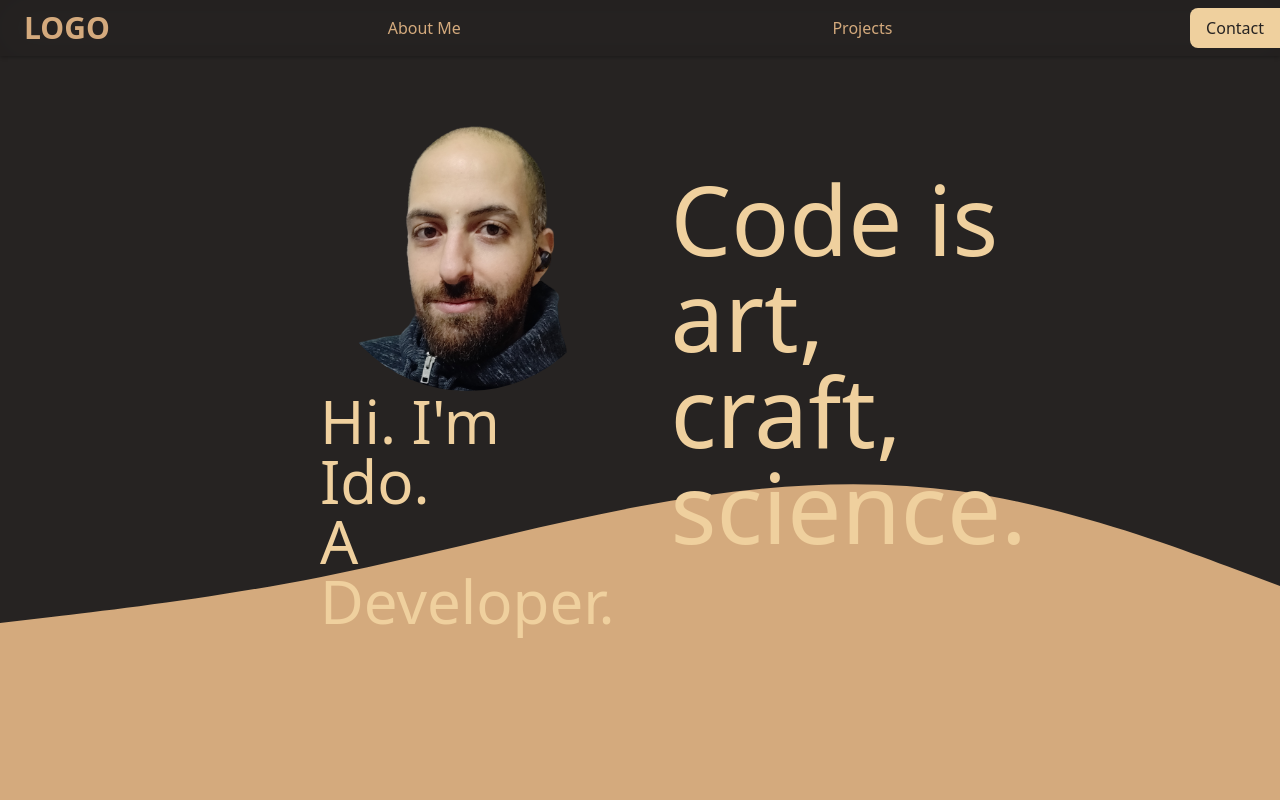
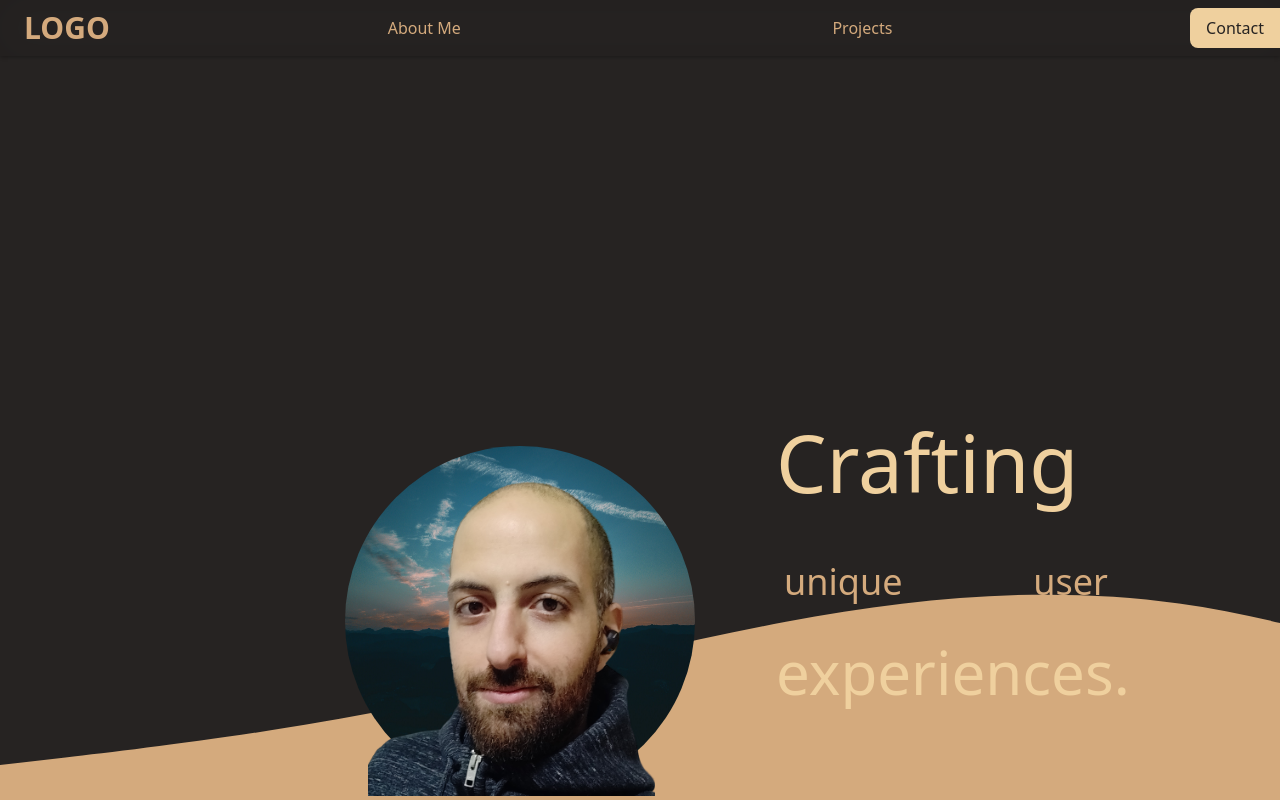
Before and after one commit to MayoNChip/myprotfolio, a Next.js app: page / in a window 1280 px wide. Shown: the top 800 px of the page. Built offline with nearby package versions, Linux system fonts and the light colour scheme.

Commit message:
arranging hero in own component

```diff
--- a/app/page.tsx
+++ b/app/page.tsx
@@ -2,32 +2,13 @@ import Image from "next/image";
 import Link from "next/link";
 import React from "react";
 import coverPicture from "../public/main_cover.png";
+import Hero from "../components/Hero";
 
 function page() {
   return (
-    <>
-      <div className="flex w-1/2 h-full items-center my-10 space-x-14">
-        <div className="flex flex-col items-center">
-          <Image
-            className="rounded-full"
-            // src="https://avatars.githubusercontent.com/u/94110636?s=400&u=66151f36a76602b53d888f41d5a8c311c8da4623&v=4"
-            src={coverPicture}
-            alt="Profile Picture"
-            width={350}
-            height={350}
-          />
-          <h1 className="text-6xl font-light text-secondary text-left">
-            Hi. I'm Ido.
-            <br /> A Developer.
-          </h1>
-        </div>
-        <div className="w-1/2 h-full flex flex-coll items-center">
-          <h2 className="text-8xl text-secondary">
-            Code is art, craft, science.
-          </h2>
-        </div>
-      </div>
-    </>
+    <div className="w-full flex flex-col justify-center items-center">
+      <Hero />
+    </div>
   );
 }
 
--- /dev/null
+++ b/components/Hero.tsx
@@ -0,0 +1,58 @@
+import Image from "next/image";
+import React from "react";
+import coverPicture from "../public/main_cover.png";
+import coverBG from "../public/cover_picture_bg.jpg";
+
+interface Props {}
+
+function Hero(props: Props) {
+  const {} = props;
+
+  return (
+    <div className="flex w-1/2 h-full items-center my-10 space-x-14">
+      <div className="flex flex-col items-center">
+        <div className="w-[350px] relative h-[700px] rounded-full">
+          <Image
+            className="absolute bottom-0 w-[350px] h-[350px] z-[2] hover:-translate-y-1"
+            // src="https://avatars.githubusercontent.com/u/94110636?s=400&u=66151f36a76602b53d888f41d5a8c311c8da4623&v=4"
+            src={coverPicture}
+            alt="Profile Picture"
+            width="0"
+            height="0"
+          />
+          <Image
+            className="absolute bottom-0 rounded-full w-[350px] h-[350px] "
+            // src="https://avatars.githubusercontent.com/u/94110636?s=400&u=66151f36a76602b53d888f41d5a8c311c8da4623&v=4"
+            src={coverBG}
+            alt="Profile Picture"
+            width="0"
+            height="0"
+          />
+        </div>
+        <div className="flex flex-col w-[400px]">
+          <span className="text-6xl font-light text-main">Hi, my name is</span>
+          <span className="text-6xl text-secondary font-black">Ido Cohen.</span>
+          <span className="text-2xl font-light text-main text-left ">
+            I'm a fullstack developer.
+          </span>
+        </div>
+      </div>
+      <div className="w-[340px] md:h-[300px] flex flex-col items-left text-left justify-between">
+        <h2 className="text-[5rem] text-secondary ">
+          {/* Transforming ideas into reality. */}
+          Crafting
+        </h2>
+        <div className="flex justify-between px-2">
+          <h3 className="text-4xl text-main">unique</h3>
+          <h3 className="text-4xl text-main">user</h3>
+        </div>
+        <h2 className="text-6xl text-secondary text-left">
+          {/* Transforming ideas into reality. */}
+          experiences.
+        </h2>
+      </div>
+    </div>
+  );
+}
+
+export default Hero;
```
Also changed, not shown: public/cover_picture_bg.jpg (added), 1 other file (tests, documents, lock files or other folders).
